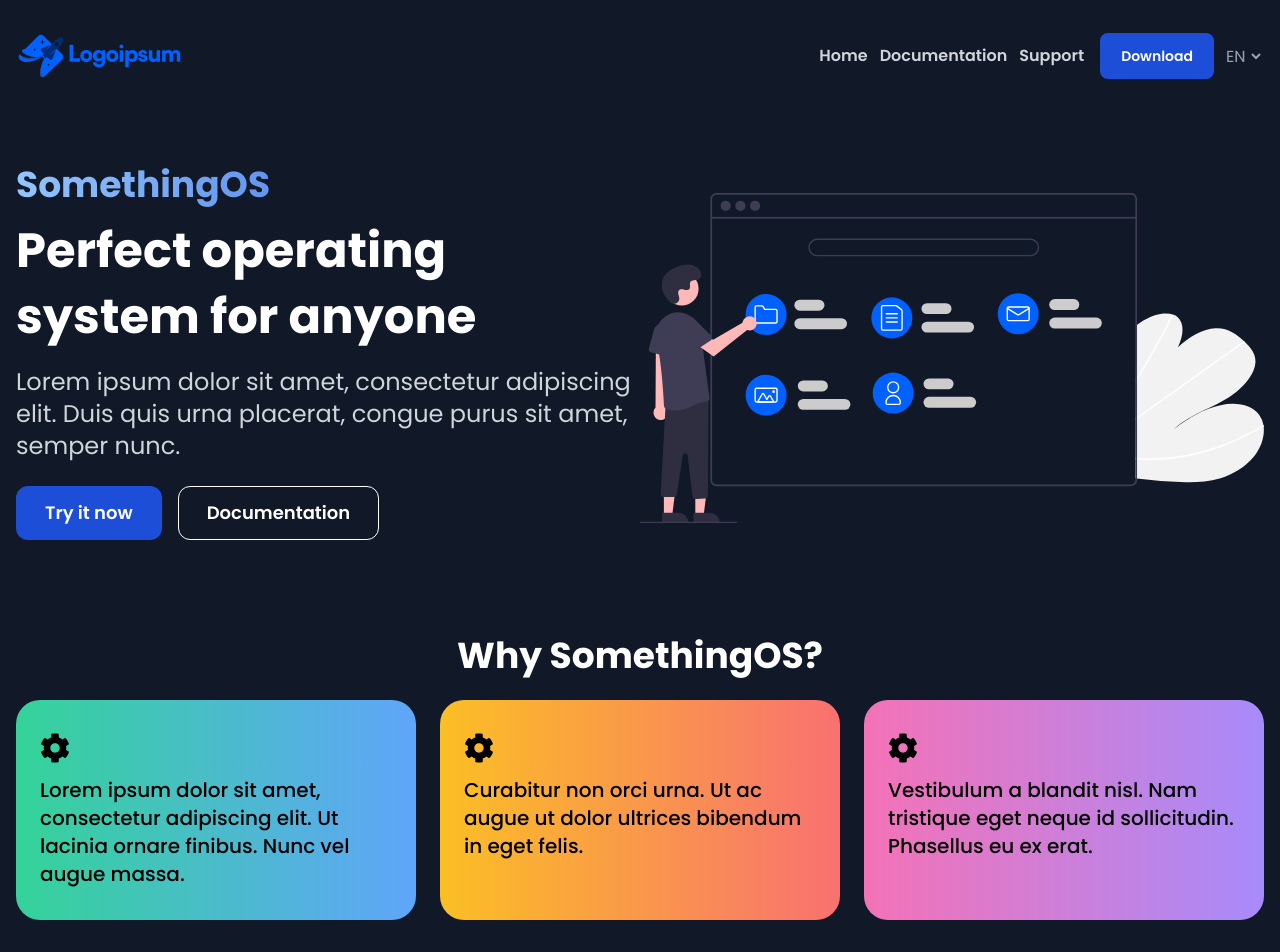
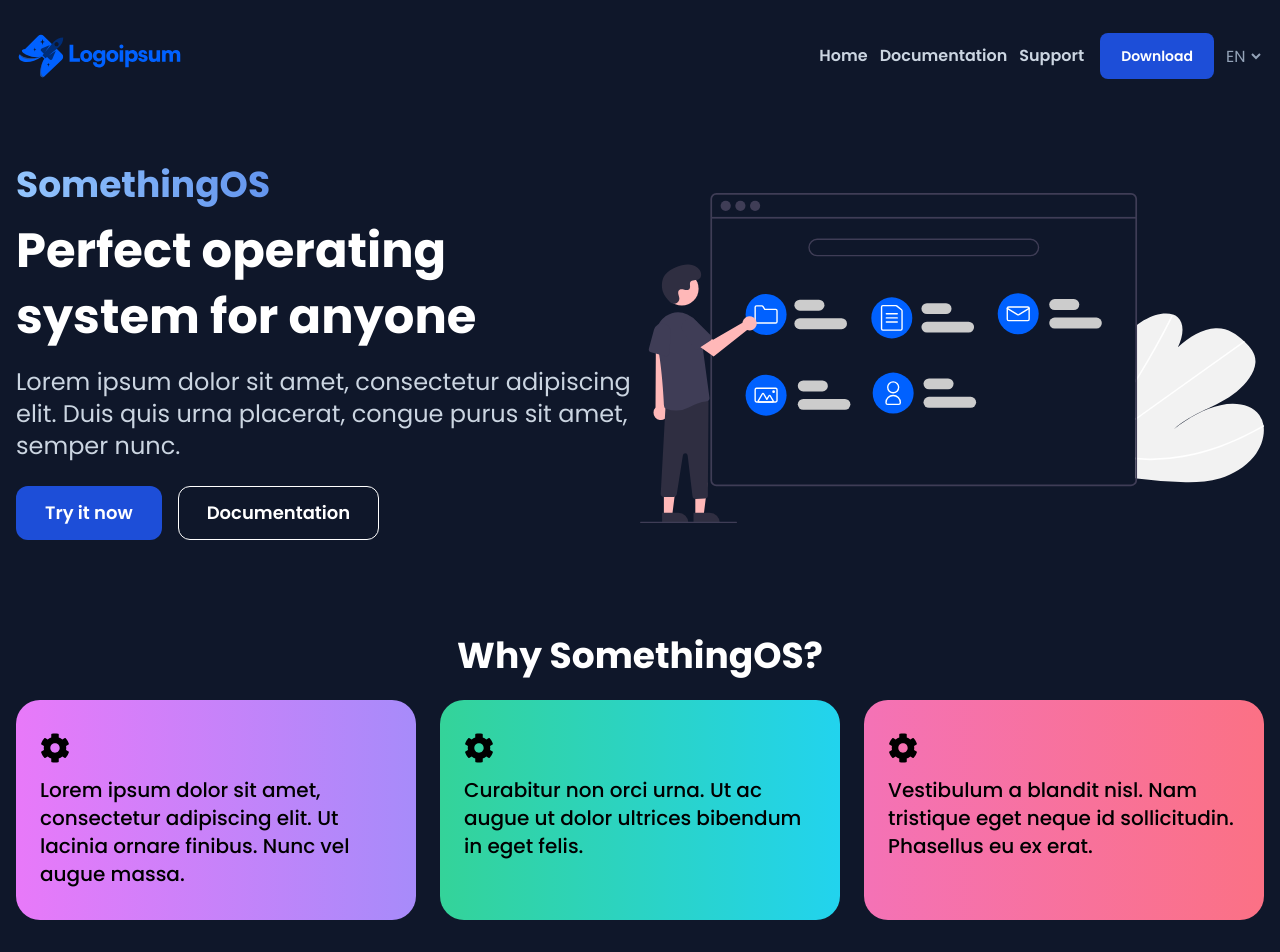
Before and after one commit to GarnetOS/garnetos.github.io, a Next.js app: page / in a window 1280 px wide. Shown: the top 952 px of the page. Built offline with nearby package versions, Linux system fonts and the light colour scheme.

Commit message:
Upgrade to Tailwind v3

```diff
--- a/components/Footer.js
+++ b/components/Footer.js
@@ -3,7 +3,7 @@ import LanguageSwitcher from "./LanguageSwitcher";
 
 export default function Footer() {
   return (
-    <footer className="bg-gray-900 py-8">
+    <footer className="bg-slate-900 py-8">
       <div className="px-4 container max-w-screen-xl mx-auto">
         <div className="grid grid-cols-4">
           <div></div>
@@ -11,7 +11,7 @@ export default function Footer() {
           <div></div>
           <div></div>
         </div>
-        <hr className="border-t-1 border-gray-600 my-4" />
+        <hr className="border-t-1 border-slate-600 my-4" />
         <div className="flex items-center justify-between">
           <img src="/assets/logo.svg" alt="Logo" />
           <LanguageSwitcher short={false} />
--- a/components/Header.js
+++ b/components/Header.js
@@ -11,21 +11,21 @@ export default function Header() {
   const [navHidden, setNavHidden] = useState(true);
 
   return (
-    <header className="py-8 bg-gray-900">
+    <header className="py-8 bg-slate-900">
       <div className="px-4 container max-w-screen-xl mx-auto flex justify-between">
         <div className="flex items-center justify-start">
           <img src="/assets/logo.svg" alt="Logo" className="h-12" />
         </div>
-        <div className={`${navHidden ? "hidden" : "flex"} flex-col md:flex-row items-center md:justify-end md:flex absolute md:static z-10 bg-gray-900 top-24 left-0 right-0 pb-12 md:pb-0 border-b border-gray-500 md:border-none`}>
+        <div className={`${navHidden ? "hidden" : "flex"} flex-col md:flex-row items-center md:justify-end md:flex absolute md:static z-10 bg-slate-900 top-24 left-0 right-0 pb-12 md:pb-0 border-b border-slate-500 md:border-none`}>
           <nav className="mr-4 flex items-center justify-start flex-col md:flex-row">
             <Link href="/">
-              <a className="ml-3 mb-3 md:mb-0 font-semibold text-gray-300 transition duration-200 hover:text-gray-400">{t("header_home")}</a>
+              <a className="ml-3 mb-3 md:mb-0 font-semibold text-slate-300 transition duration-200 hover:text-slate-400">{t("header_home")}</a>
             </Link>
             <Link href="/documentation">
-              <a className="ml-3 mb-3 md:mb-0 font-semibold text-gray-300 transition duration-200 hover:text-gray-400">{t("header_documentation")}</a>
+              <a className="ml-3 mb-3 md:mb-0 font-semibold text-slate-300 transition duration-200 hover:text-slate-400">{t("header_documentation")}</a>
             </Link>
             <Link href="/support">
-              <a className="ml-3 mb-3 md:mb-0 font-semibold text-gray-300 transition duration-200 hover:text-gray-400">{t("header_support")}</a>
+              <a className="ml-3 mb-3 md:mb-0 font-semibold text-slate-300 transition duration-200 hover:text-slate-400">{t("header_support")}</a>
             </Link>
           </nav>
           <Link href="/download">
--- a/components/LanguageSwitcher.js
+++ b/components/LanguageSwitcher.js
@@ -9,7 +9,7 @@ export default function LanguageSwitcher({ short, darkmode }) {
   useEffect(() => {
     setComponent(
       <select
-        className={`bg-transparent text-gray-400 outline-none cursor-pointer ml-2 ${short ? "uppercase" : ""}`}
+        className={`bg-transparent text-slate-400 outline-none cursor-pointer ml-2 ${short ? "uppercase" : ""}`}
         value={value}
         onChange={(e) => {
           if (value != e.target.value && Object.keys(i18n.services.resourceStore.data).includes(e.target.value)) {
--- a/next.config.js
+++ b/next.config.js
@@ -1,3 +1,3 @@
 module.exports = {
   reactStrictMode: true,
-}
+};
--- a/pages/index.js
+++ b/pages/index.js
@@ -16,13 +16,13 @@ export default function Home() {
         <meta name="description" content="Official website for SomethingOS" />
       </Head>
       <Header />
-      <main className="bg-gray-900 py-12">
+      <main className="bg-slate-900 py-12">
         <section className="px-4 container max-w-screen-xl mx-auto">
           <div className="sm:grid sm:grid-cols-2">
             <div>
               <h1 className="text-4xl font-bold leading-snug mb-2 text-transparent bg-clip-text bg-gradient-to-r from-blue-300 to-blue-700">SomethingOS</h1>
               <h2 className="text-5xl font-bold leading-snug text-white mb-4">{t("index_h2")}</h2>
-              <p className="text-gray-300 text-2xl mb-6">Lorem ipsum dolor sit amet, consectetur adipiscing elit. Duis quis urna placerat, congue purus sit amet, semper nunc.</p>
+              <p className="text-slate-300 text-2xl mb-6">Lorem ipsum dolor sit amet, consectetur adipiscing elit. Duis quis urna placerat, congue purus sit amet, semper nunc.</p>
               <div className="links">
                 <Link href="/download">
                   <a className="btn btn-l btn-primary mb-4 mr-4">{t("index_cta")}</a>
@@ -40,19 +40,19 @@ export default function Home() {
         <section className="px-4 container max-w-screen-xl mx-auto py-20">
           <h2 className="text-4xl text-center font-bold text-white mb-6">Why SomethingOS?</h2>
           <div className="sm:grid sm:grid-cols-3 sm:gap-x-6">
-            <div className="px-6 py-8 rounded-3xl bg-gradient-to-r from-green-400 to-blue-400 mb-4">
+            <div className="px-6 py-8 rounded-3xl bg-gradient-to-r from-fuchsia-400 to-violet-400 mb-4">
               <h3 className="text-3xl mb-2">
                 <FontAwesomeIcon icon={faCog} />
               </h3>
               <p className="text-xl font-medium">Lorem ipsum dolor sit amet, consectetur adipiscing elit. Ut lacinia ornare finibus. Nunc vel augue massa.</p>
             </div>
-            <div className="px-6 py-8 rounded-3xl bg-gradient-to-r from-yellow-400 to-red-400 mb-4">
+            <div className="px-6 py-8 rounded-3xl bg-gradient-to-r from-emerald-400 to-cyan-400 mb-4">
               <h3 className="text-3xl mb-2">
                 <FontAwesomeIcon icon={faCog} />
               </h3>
               <p className="text-xl font-medium">Curabitur non orci urna. Ut ac augue ut dolor ultrices bibendum in eget felis.</p>
             </div>
-            <div className="px-6 py-8 rounded-3xl bg-gradient-to-r from-pink-400 to-purple-400 mb-4">
+            <div className="px-6 py-8 rounded-3xl bg-gradient-to-r from-pink-400 to-rose-400 mb-4">
               <h3 className="text-3xl mb-2">
                 <FontAwesomeIcon icon={faCog} />
               </h3>
--- a/styles/globals.css
+++ b/styles/globals.css
@@ -20,6 +20,6 @@
   }
 
   .btn-secondary {
-    @apply text-white bg-transparent border-white hover:bg-gray-100 hover:text-gray-800;
+    @apply text-white bg-transparent border-white hover:bg-slate-100 hover:text-slate-800;
   }
 }
--- a/tailwind.config.js
+++ b/tailwind.config.js
@@ -1,9 +1,7 @@
 const defaultTheme = require("tailwindcss/defaultTheme");
 
 module.exports = {
-  mode: "jit",
-  purge: ["./pages/**/*.{js,ts,jsx,tsx}", "./components/**/*.{js,ts,jsx,tsx}"],
-  darkMode: false, // or 'media' or 'class'
+  content: ["./pages/**/*.{js,ts,jsx,tsx}", "./components/**/*.{js,ts,jsx,tsx}"],
   theme: {
     extend: {
       fontFamily: {
```
Also changed, not shown: package.json (+4 -4 lines), 1 other file (tests, documents, lock files or other folders).
